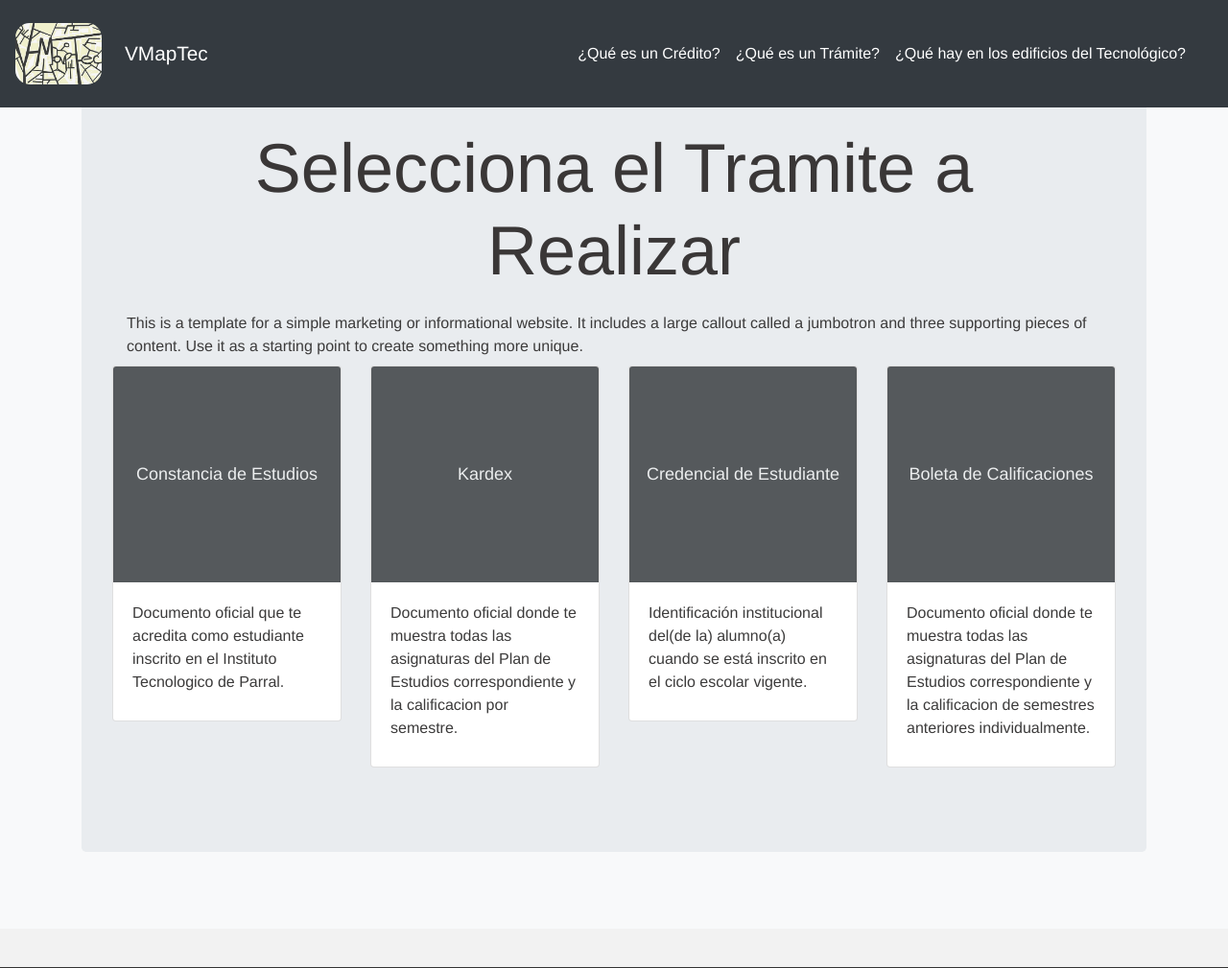
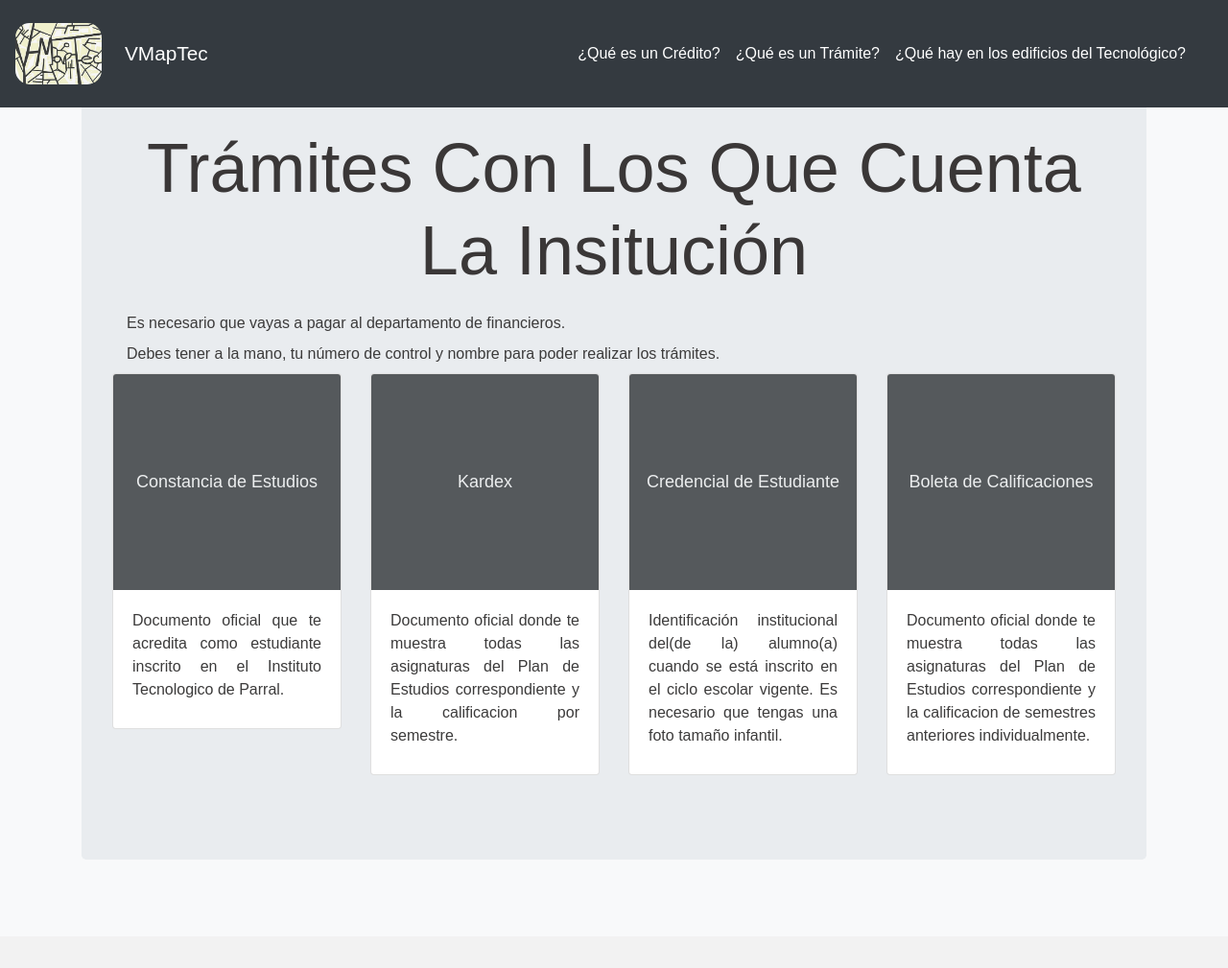
Before and after one commit to VictorHCH/VMAPTEC, a PHP site: page /tramites.php in a window 1280 px wide. Shown: the top 1009 px of the page at 96% size. Run offline with PHP 8.4, Linux system fonts and the light colour scheme; some libraries are stand-ins or nearby versions.

Commit message:
Tramites
Se realizaron cambios a los tramites

```diff
--- a/VMaptec/css/estilosindex.css
+++ b/VMaptec/css/estilosindex.css
@@ -129,7 +129,7 @@ h1{
 	font-family: Arial, Helvetica, sans-serif;
 	font-size: 40pt;
 	margin-left: 15px;
-	text-align: center;
+	text-align: justify;
 }
 
 .definicion{
--- a/VMaptec/html/index.php
+++ b/VMaptec/html/index.php
@@ -29,7 +29,6 @@
     <div class="container">
         <div class="jumbotron">
             <div class="container">
-            <h1><b>Instituto Tecnológico de Parral</b></h1>
                 <h1 class="display-3">¡Dale un vistazo a tu Tecnológico!</h1>
 
             </div>
--- a/VMaptec/html/tramites.php
+++ b/VMaptec/html/tramites.php
@@ -6,10 +6,9 @@
     <meta name="viewport" content="width=device-width, initial-scale=1" />
     <meta name="description" content="" />
     <title>Tramites</title>
-
     <link rel="stylesheet" href="https://cdn.jsdelivr.net/npm/bootstrap@4.0.0/dist/css/bootstrap.min.css"
         integrity="sha384-Gn5384xqQ1aoWXA+058RXPxPg6fy4IWvTNh0E263XmFcJlSAwiGgFAW/dAiS6JXm" crossorigin="anonymous">
-
+    <link rel="stylesheet" href="../css/estilosindex.css">
     <style>
         .bd-placeholder-img {
             font-size: 1.125rem;
@@ -46,10 +45,9 @@
         <div class="container">
             <div class="jumbotron">
                 <div class="container">
-                    <h1 class="display-3">Selecciona el Tramite a Realizar</h1>
-                    <p>This is a template for a simple marketing or informational website. It includes a large callout
-                        called a jumbotron and three supporting pieces of content. Use it as a starting point to create
-                        something more unique.</p>
+                    <h1 class="display-3">Trámites Con Los Que Cuenta La Insitución</h1>
+                    <p class="tramites">Es necesario que vayas a pagar al departamento de financieros. </p>
+                    <p class="tramites">Debes tener a la mano, tu número de control y nombre para poder realizar los trámites. </p>
                 </div>
 
                 <div class="row row-cols-1 row-cols-sm-2 row-cols-md-3 g-3">
@@ -97,7 +95,7 @@
 
                             <div class="card-body">
                                 <p class="card-text">Identificación institucional del(de la) alumno(a) cuando se está
-                                    inscrito en el ciclo escolar vigente.</p>
+                                    inscrito en el ciclo escolar vigente. Es necesario que tengas una foto tamaño infantil.</p>
                                 <div class="d-flex justify-content-between align-items-center">
                                 </div>
                             </div>
```
Also changed, not shown: VMaptec/css/estilos.css (line endings or trailing spaces), VMaptec/css/estilosheader.css (added).
